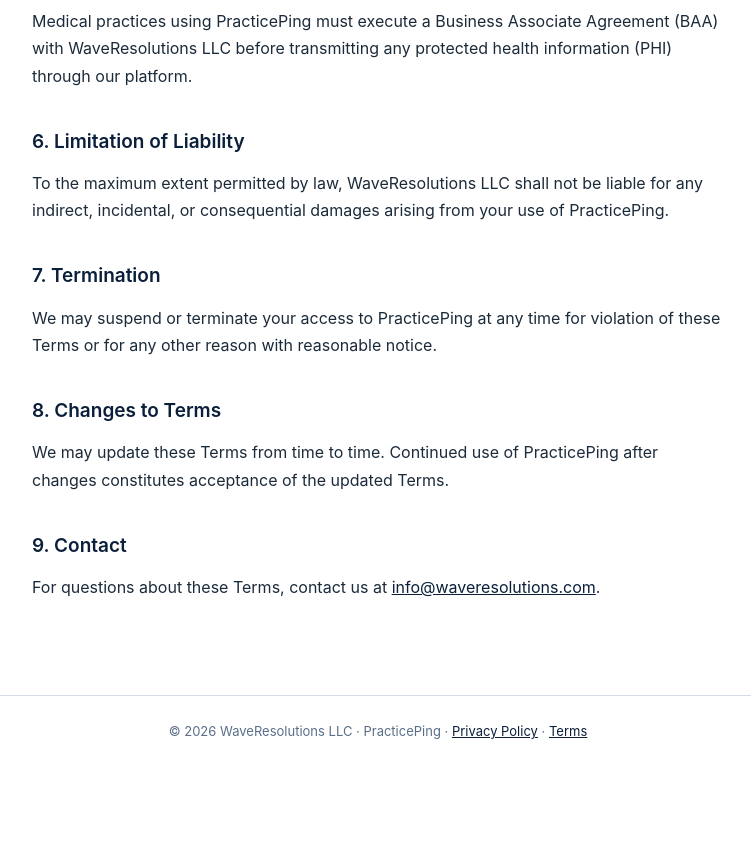
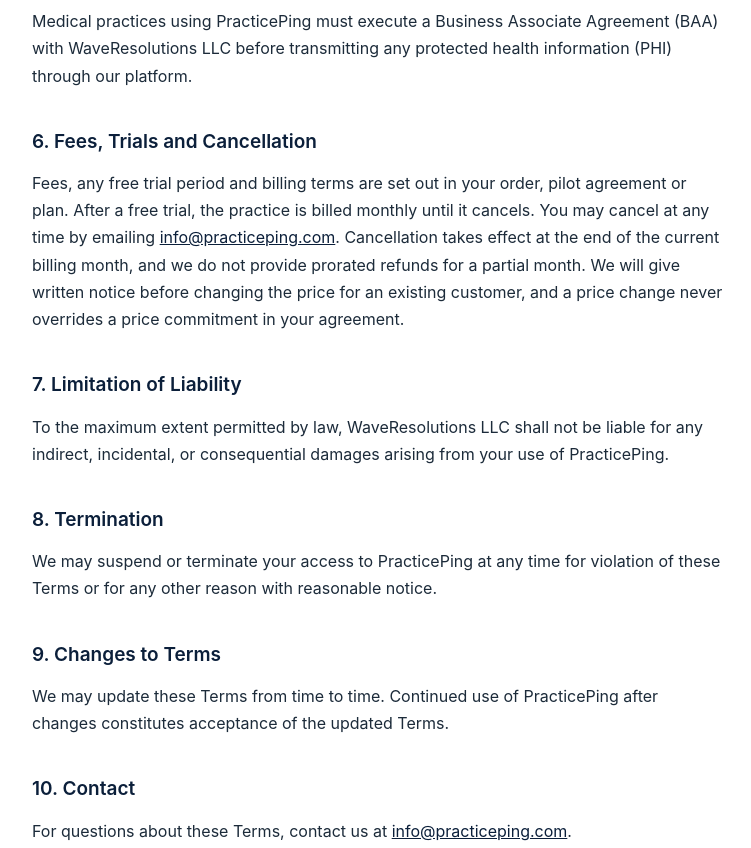
Before and after one commit to WaveResolutions/reviewreach-frontend, a plain HTML site: page terms.html in a window 1280 px wide. Shown: the part 1360-2208 px from the top of the page, without its empty margins (262-1013 px from the left). Before the commit the page ends 2126 px from the top, so only its background shows below. Drawn offline with Linux system fonts and the light colour scheme.

Commit message:
Site cleanup: contact email is info@practiceping.com everywhere; Terms gain a fees, trial and cancellation section
Co-Authored-By: Claude Sonnet 5.5 <noreply@anthropic.com>

```diff
--- a/terms.html
+++ b/terms.html
@@ -42,7 +42,7 @@
     <li><strong>Message frequency:</strong> Message frequency varies by practice and patient interaction. Patients may receive up to 5 messages per month per enrolled practice.</li>
     <li><strong>Message and data rates may apply.</strong> Standard carrier rates apply to all SMS messages sent and received.</li>
     <li><strong>To opt out:</strong> Reply <strong>STOP</strong> to any message to unsubscribe. You will receive a confirmation and no further messages will be sent.</li>
-    <li><strong>For help:</strong> Reply <strong>HELP</strong> to any message or contact us at <a href="mailto:info@waveresolutions.com">info@waveresolutions.com</a>.</li>
+    <li><strong>For help:</strong> Reply <strong>HELP</strong> to any message or contact us at <a href="mailto:info@practiceping.com">info@practiceping.com</a>.</li>
     <li>Mobile numbers are never shared with third parties for marketing purposes.</li>
   </ul>
   <p>Medical practices using PracticePing represent that they have obtained proper prior written consent from all SMS recipients, will maintain consent records, and will honor all opt-out requests promptly. All messages must comply with TCPA and applicable carrier guidelines.</p>
@@ -53,17 +53,20 @@
   <h2>5. HIPAA</h2>
   <p>Medical practices using PracticePing must execute a Business Associate Agreement (BAA) with WaveResolutions LLC before transmitting any protected health information (PHI) through our platform.</p>
 
-  <h2>6. Limitation of Liability</h2>
+  <h2>6. Fees, Trials and Cancellation</h2>
+  <p>Fees, any free trial period and billing terms are set out in your order, pilot agreement or plan. After a free trial, the practice is billed monthly until it cancels. You may cancel at any time by emailing <a href="mailto:info@practiceping.com">info@practiceping.com</a>. Cancellation takes effect at the end of the current billing month, and we do not provide prorated refunds for a partial month. We will give written notice before changing the price for an existing customer, and a price change never overrides a price commitment in your agreement.</p>
+
+  <h2>7. Limitation of Liability</h2>
   <p>To the maximum extent permitted by law, WaveResolutions LLC shall not be liable for any indirect, incidental, or consequential damages arising from your use of PracticePing.</p>
 
-  <h2>7. Termination</h2>
+  <h2>8. Termination</h2>
   <p>We may suspend or terminate your access to PracticePing at any time for violation of these Terms or for any other reason with reasonable notice.</p>
 
-  <h2>8. Changes to Terms</h2>
+  <h2>9. Changes to Terms</h2>
   <p>We may update these Terms from time to time. Continued use of PracticePing after changes constitutes acceptance of the updated Terms.</p>
 
-  <h2>9. Contact</h2>
-  <p>For questions about these Terms, contact us at <a href="mailto:info@waveresolutions.com">info@waveresolutions.com</a>.</p>
+  <h2>10. Contact</h2>
+  <p>For questions about these Terms, contact us at <a href="mailto:info@practiceping.com">info@practiceping.com</a>.</p>
 </div>
 <footer>© 2026 WaveResolutions LLC · PracticePing · <a href="/privacy.html">Privacy Policy</a> · <a href="/terms.html">Terms</a></footer>
 </body>
```
Also changed, not shown: index.html (+3 -3 lines), privacy.html (+1 -1 lines).
